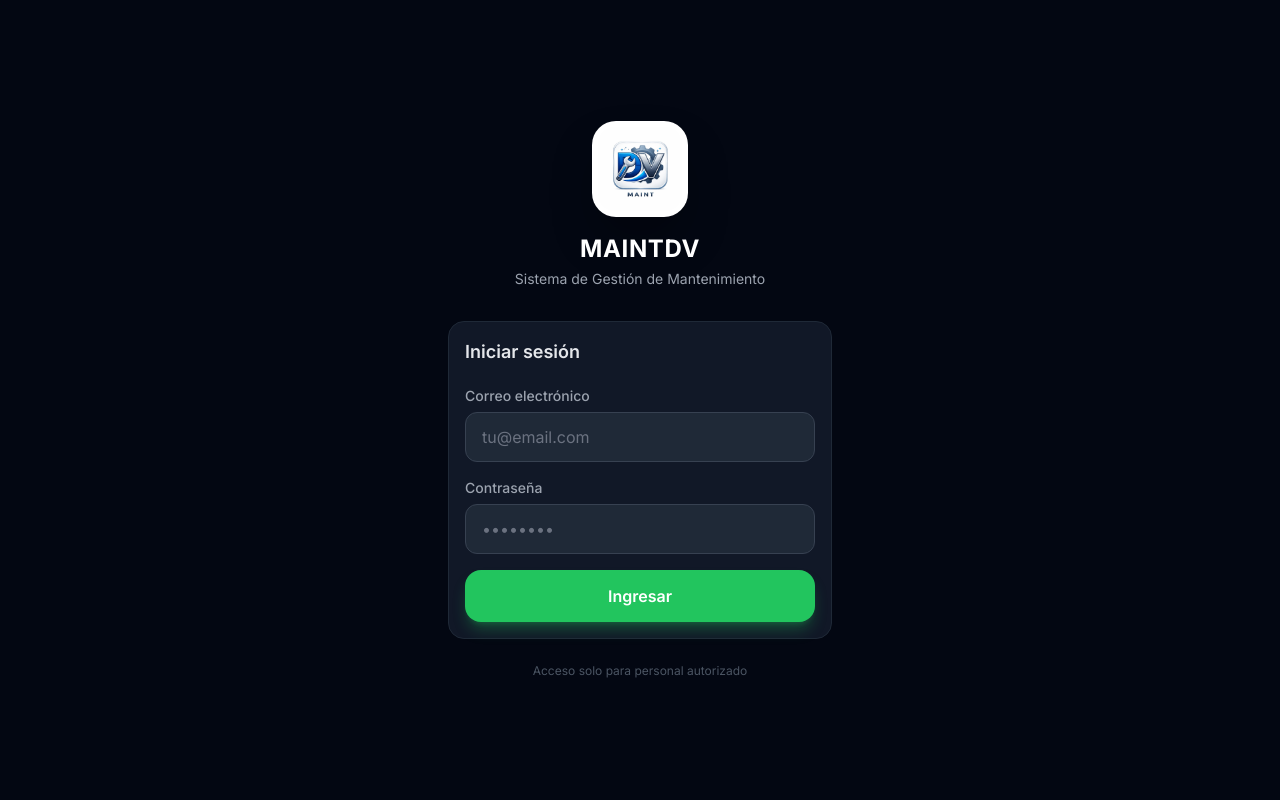
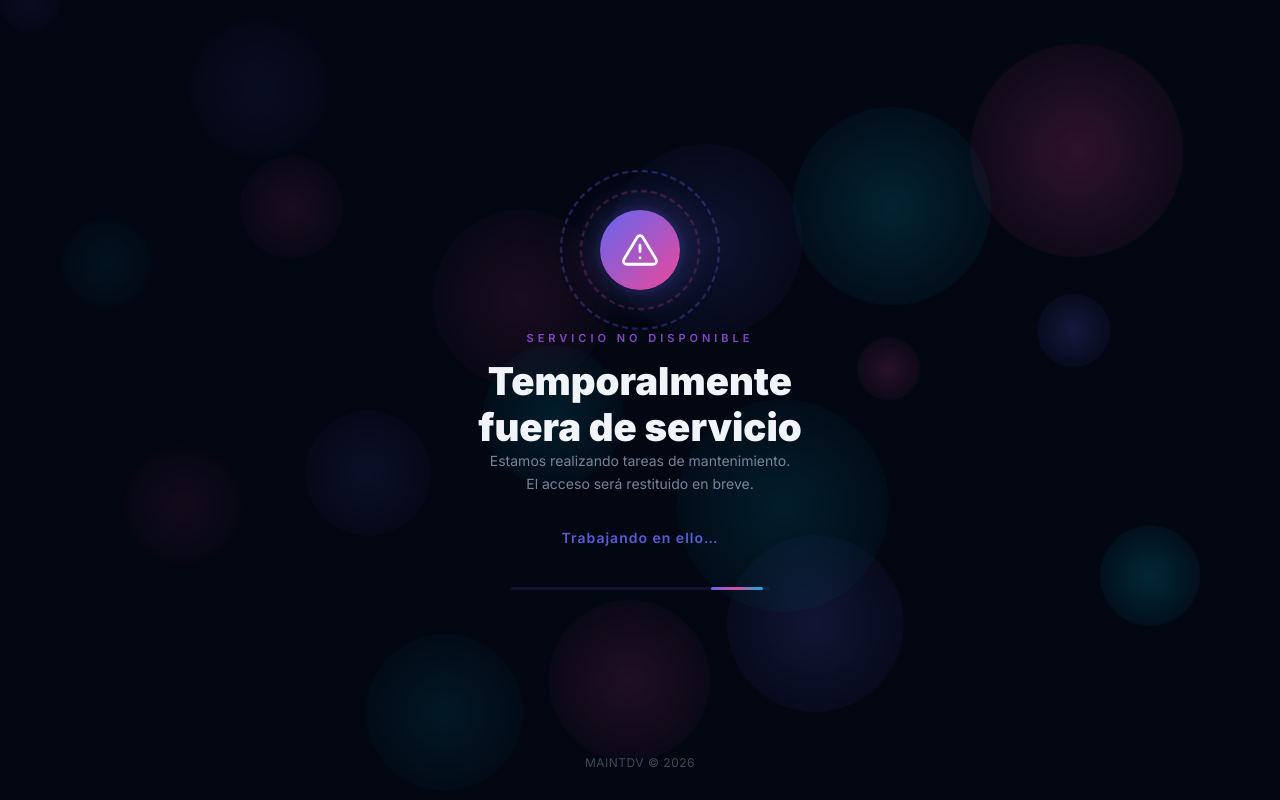
Before and after one commit to XCX123-Deep/PasteleriaApp, a React (Vite) app in the folder frontend/: page / in a window 1280 px wide. Before the commit this address led to /login. Built offline with nearby package versions, Linux system fonts and the light colour scheme; no server answers.

Commit message:
feat: pantalla fuera de servicio - MAINTENANCE_MODE=true bloquea todo acceso

```diff
--- a/frontend/src/App.jsx
+++ b/frontend/src/App.jsx
@@ -2,6 +2,12 @@ import { BrowserRouter, Routes, Route, Navigate } from 'react-router-dom';
 import { Toaster } from 'react-hot-toast';
 import { AuthProvider } from './context/AuthContext';
 import { AdminRoute, LiderRoute, TecnicoRoute, VisitadorRoute, ProtectedRoute } from './components/ProtectedRoute';
+import FueraDeServicio from './pages/FueraDeServicio';
+
+// ─── MANTENIMIENTO ──────────────────────────────────────────────────────────
+// Cambia a false para reactivar el servicio y haz push
+const MAINTENANCE_MODE = true;
+// ─────────────────────────────────────────────────────────────────────────────
 
 // Pages — Auth
 import Login from './pages/Login';
@@ -41,6 +47,9 @@ function RootRedirect() {
 }
 
 function App() {
+  // ── Modo mantenimiento: bloquea TODO el acceso ──
+  if (MAINTENANCE_MODE) return <FueraDeServicio />;
+
   return (
     <AuthProvider>
       <BrowserRouter>
--- /dev/null
+++ b/frontend/src/pages/FueraDeServicio.jsx
@@ -0,0 +1,233 @@
+import { useEffect, useState } from 'react';
+
+const FRASES = [
+  'Volvemos muy pronto…',
+  'Trabajando en ello…',
+  'Gracias por tu paciencia…',
+  'Casi listo…',
+];
+
+export default function FueraDeServicio() {
+  const [frase, setFrase] = useState(0);
+  const [visible, setVisible] = useState(true);
+
+  // Ciclar frases cada 3 s con fade
+  useEffect(() => {
+    const id = setInterval(() => {
+      setVisible(false);
+      setTimeout(() => {
+        setFrase((f) => (f + 1) % FRASES.length);
+        setVisible(true);
+      }, 500);
+    }, 3000);
+    return () => clearInterval(id);
+  }, []);
+
+  // Bloquear scroll y back-navigation
+  useEffect(() => {
+    document.body.style.overflow = 'hidden';
+    const block = (e) => e.preventDefault();
+    window.addEventListener('popstate', block);
+    return () => {
+      document.body.style.overflow = '';
+      window.removeEventListener('popstate', block);
+    };
+  }, []);
+
+  return (
+    <div
+      style={{ fontFamily: "'Inter', sans-serif" }}
+      className="fixed inset-0 z-[9999] flex flex-col items-center justify-center bg-gray-950 overflow-hidden select-none"
+    >
+      {/* Fondo animado con burbujas */}
+      <div className="absolute inset-0 pointer-events-none overflow-hidden">
+        {[...Array(18)].map((_, i) => (
+          <span
+            key={i}
+            style={{
+              position: 'absolute',
+              borderRadius: '50%',
+              opacity: 0.07 + (i % 5) * 0.03,
+              width:  `${60 + (i * 37) % 160}px`,
+              height: `${60 + (i * 37) % 160}px`,
+              left:   `${(i * 19) % 90}%`,
+              top:    `${(i * 23) % 85}%`,
+              background: i % 3 === 0
+                ? 'radial-gradient(circle, #6366f1, transparent)'
+                : i % 3 === 1
+                  ? 'radial-gradient(circle, #ec4899, transparent)'
+                  : 'radial-gradient(circle, #06b6d4, transparent)',
+              animation: `float ${6 + (i % 5)}s ease-in-out infinite alternate`,
+              animationDelay: `${(i * 0.4) % 4}s`,
+            }}
+          />
+        ))}
+      </div>
+
+      {/* Keyframes inlineados */}
+      <style>{`
+        @import url('https://fonts.googleapis.com/css2?family=Inter:wght@400;600;700;900&display=swap');
+        @keyframes float {
+          from { transform: translateY(0px) scale(1); }
+          to   { transform: translateY(-30px) scale(1.08); }
+        }
+        @keyframes spin-slow {
+          from { transform: rotate(0deg); }
+          to   { transform: rotate(360deg); }
+        }
+        @keyframes spin-rev {
+          from { transform: rotate(0deg); }
+          to   { transform: rotate(-360deg); }
+        }
+        @keyframes pulse-ring {
+          0%   { transform: scale(0.9); opacity: 0.6; }
+          70%  { transform: scale(1.15); opacity: 0; }
+          100% { transform: scale(0.9); opacity: 0; }
+        }
+        @keyframes fade-in-up {
+          from { opacity: 0; transform: translateY(12px); }
+          to   { opacity: 1; transform: translateY(0); }
+        }
+        .fade-msg {
+          transition: opacity 0.45s ease;
+        }
+      `}</style>
+
+      {/* Icono central con anillos */}
+      <div className="relative flex items-center justify-center mb-10">
+        {/* Anillo exterior giratorio */}
+        <div
+          style={{
+            width: 160, height: 160,
+            border: '2px dashed rgba(99,102,241,0.35)',
+            borderRadius: '50%',
+            animation: 'spin-slow 18s linear infinite',
+            position: 'absolute',
+          }}
+        />
+        {/* Anillo medio giratorio inverso */}
+        <div
+          style={{
+            width: 120, height: 120,
+            border: '2px dashed rgba(236,72,153,0.25)',
+            borderRadius: '50%',
+            animation: 'spin-rev 12s linear infinite',
+            position: 'absolute',
+          }}
+        />
+        {/* Pulso */}
+        <div
+          style={{
+            width: 90, height: 90,
+            borderRadius: '50%',
+            background: 'rgba(99,102,241,0.15)',
+            position: 'absolute',
+            animation: 'pulse-ring 2.5s ease-out infinite',
+          }}
+        />
+        {/* Icono */}
+        <div
+          style={{
+            width: 80, height: 80,
+            borderRadius: '50%',
+            background: 'linear-gradient(135deg, #6366f1, #ec4899)',
+            display: 'flex', alignItems: 'center', justifyContent: 'center',
+            boxShadow: '0 0 40px rgba(99,102,241,0.4)',
+            position: 'relative', zIndex: 1,
+          }}
+        >
+          <svg width="38" height="38" viewBox="0 0 24 24" fill="none" stroke="white" strokeWidth="1.8" strokeLinecap="round" strokeLinejoin="round">
+            <path d="M10.29 3.86L1.82 18a2 2 0 001.71 3h16.94a2 2 0 001.71-3L13.71 3.86a2 2 0 00-3.42 0z"/>
+            <line x1="12" y1="9" x2="12" y2="13"/>
+            <line x1="12" y1="17" x2="12.01" y2="17"/>
+          </svg>
+        </div>
+      </div>
+
+      {/* Textos */}
+      <div className="text-center px-8 space-y-3" style={{ animation: 'fade-in-up 0.8s ease both' }}>
+        <p
+          style={{
+            fontSize: 11, letterSpacing: 4,
+            color: 'rgba(168,85,247,0.8)',
+            textTransform: 'uppercase', fontWeight: 600,
+          }}
+        >
+          Servicio no disponible
+        </p>
+        <h1
+          style={{
+            fontSize: 'clamp(1.6rem, 5vw, 2.4rem)',
+            fontWeight: 900, color: '#f1f5f9',
+            lineHeight: 1.2,
+          }}
+        >
+          Temporalmente<br />fuera de servicio
+        </h1>
+        <p
+          style={{
+            fontSize: 14, color: 'rgba(148,163,184,0.8)',
+            maxWidth: 340, margin: '0 auto', lineHeight: 1.6,
+          }}
+        >
+          Estamos realizando tareas de mantenimiento.<br />
+          El acceso será restituido en breve.
+        </p>
+      </div>
+
+      {/* Frase rotatoria */}
+      <div className="mt-8" style={{ height: 28 }}>
+        <p
+          className="fade-msg"
+          style={{
+            opacity: visible ? 1 : 0,
+            color: 'rgba(99,102,241,0.9)',
+            fontSize: 14, fontWeight: 600,
+            letterSpacing: 1,
+          }}
+        >
+          {FRASES[frase]}
+        </p>
+      </div>
+
+      {/* Barra de progreso falsa (loopeada) */}
+      <div className="mt-8" style={{ width: 260 }}>
+        <div
+          style={{
+            height: 3,
+            borderRadius: 99,
+            background: 'rgba(99,102,241,0.12)',
+            overflow: 'hidden',
+          }}
+        >
+          <div
+            style={{
+              height: '100%',
+              borderRadius: 99,
+              background: 'linear-gradient(90deg, #6366f1, #ec4899, #06b6d4)',
+              animation: 'progress 3s ease-in-out infinite',
+            }}
+          />
+        </div>
+        <style>{`
+          @keyframes progress {
+            0%   { width: 0%; margin-left: 0; }
+            50%  { width: 80%; margin-left: 10%; }
+            100% { width: 0%; margin-left: 100%; }
+          }
+        `}</style>
+      </div>
+
+      {/* Footer */}
+      <p
+        style={{
+          position: 'absolute', bottom: 28,
+          fontSize: 12, color: 'rgba(100,116,139,0.6)',
+          letterSpacing: 0.5,
+        }}
+      >
+        MAINTDV © {new Date().getFullYear()}
+      </p>
+    </div>
+  );
+}
```
